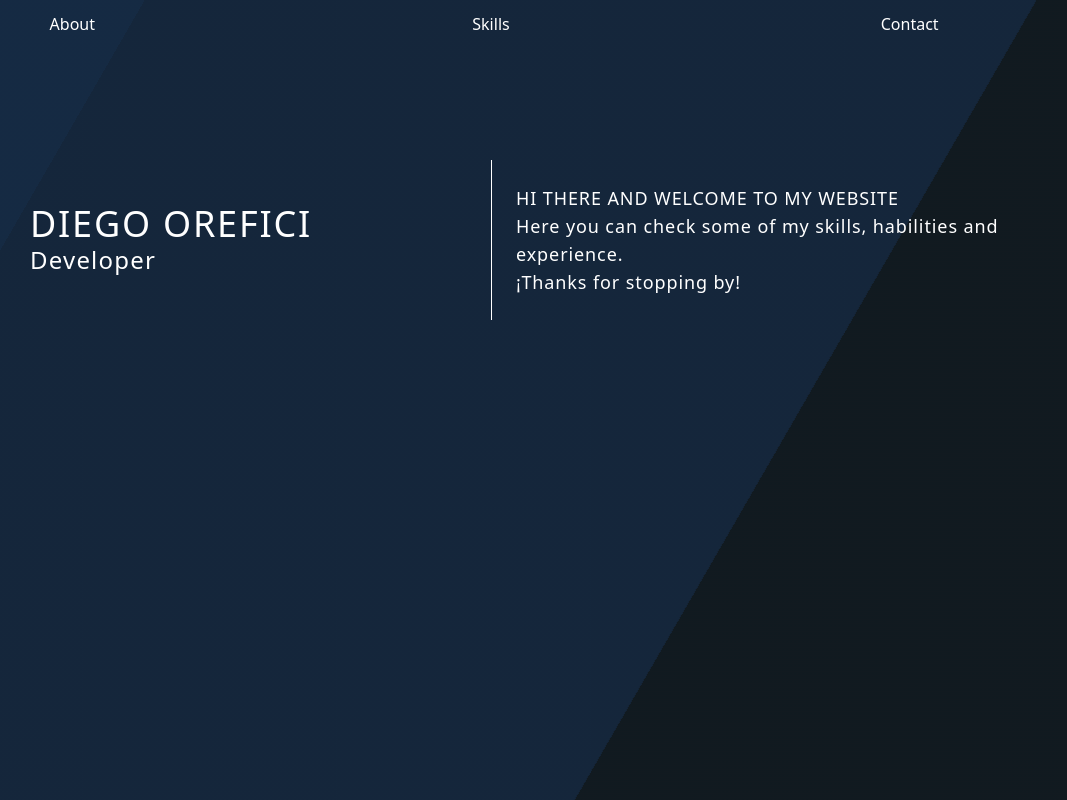
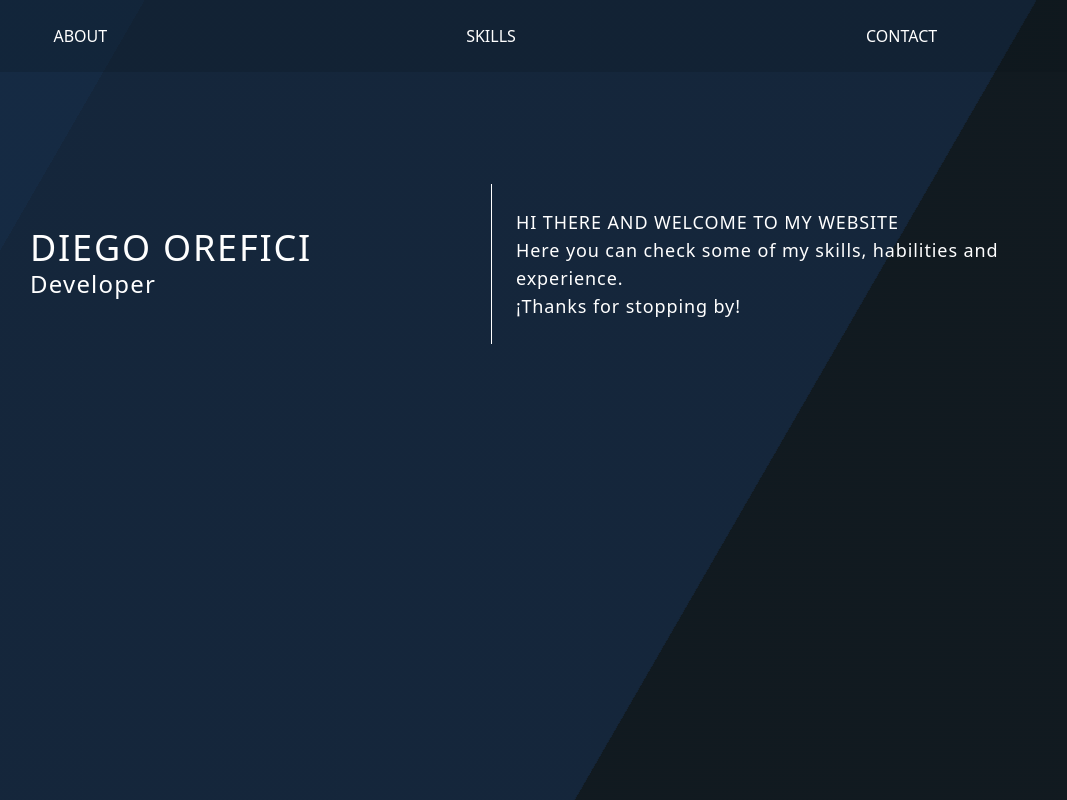
Before and after one commit to dieore/portfolio-22, a React (Create React App) app: page / in a window 1280 px wide. Shown: the whole page, without its empty margins (149-1216 px from the left). Built offline with nearby package versions, Linux system fonts and the light colour scheme.

Commit message:
Changing some styles on nav.

```diff
--- a/src/components/Navbar.js
+++ b/src/components/Navbar.js
@@ -1,10 +1,10 @@
 const Navbar = () => {
     return (
-        <nav className="p-3 sticky top-0">
-            <ul className="hidden sm:grid grid-cols-3 place-items-center text-white font-light">
-                <li className="hover:underline hover:underline-offset-8 hover:font-normal">About</li>
-                <li className="hover:underline hover:underline-offset-8 hover:font-normal">Skills</li>
-                <li className="hover:underline hover:underline-offset-8 hover:font-normal">Contact</li>
+        <nav className="sm:p-6 p-3 sticky top-0 bg-blue bg-opacity-20">
+            <ul className="hidden sm:grid grid-cols-3 place-items-center text-white">
+                <li className="hover:underline hover:underline-offset-8">ABOUT</li>
+                <li className="hover:underline hover:underline-offset-8">SKILLS</li>
+                <li className="hover:underline hover:underline-offset-8">CONTACT</li>
             </ul>
             <div className="flex justify-between items-center sm:hidden">
                 <h5 className="text-white font-mono">Diego Orefici</h5>
@@ -14,4 +14,4 @@ const Navbar = () => {
     )
 }
 
-export default Navbar
+export default Navbar;
```
